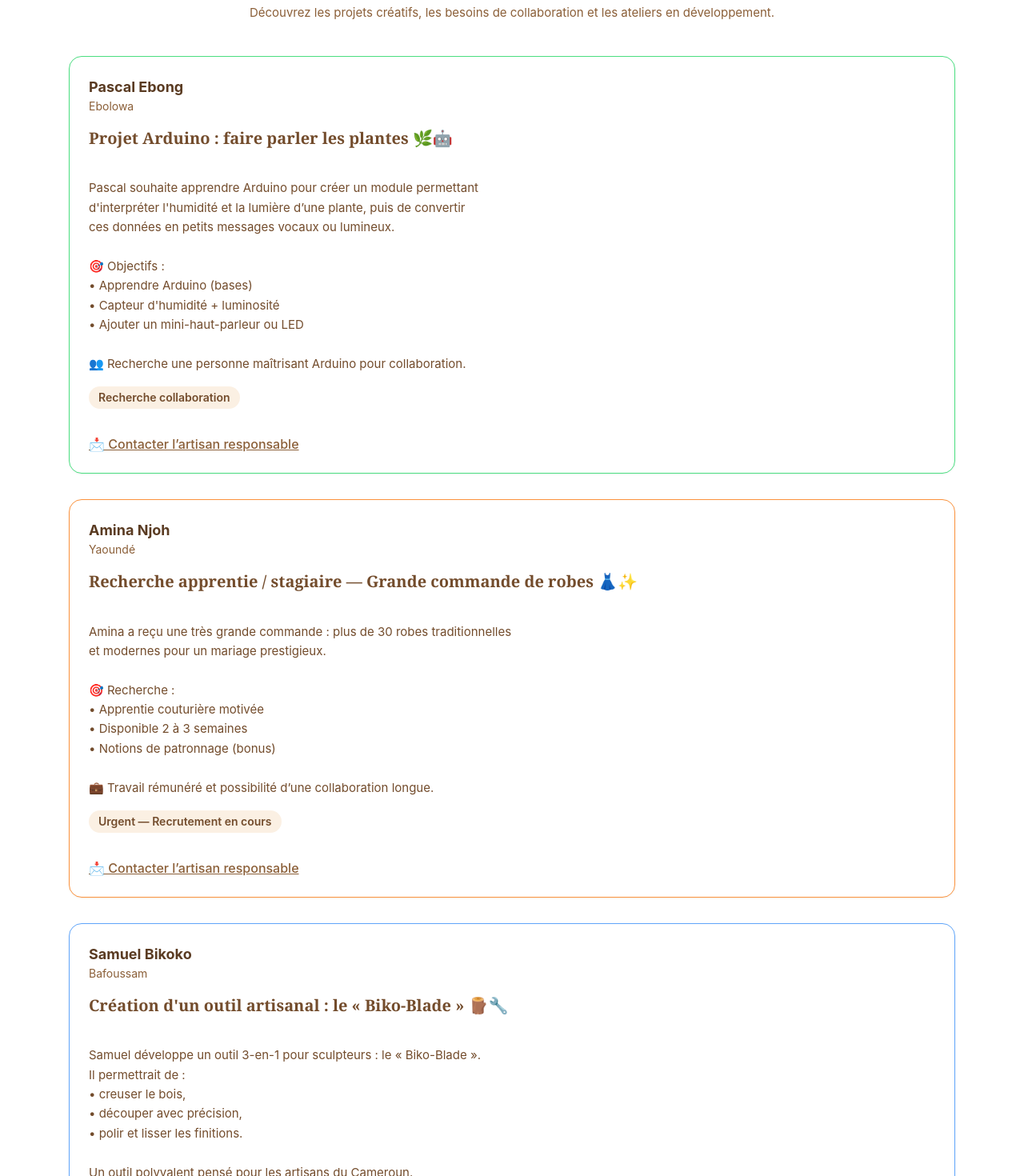
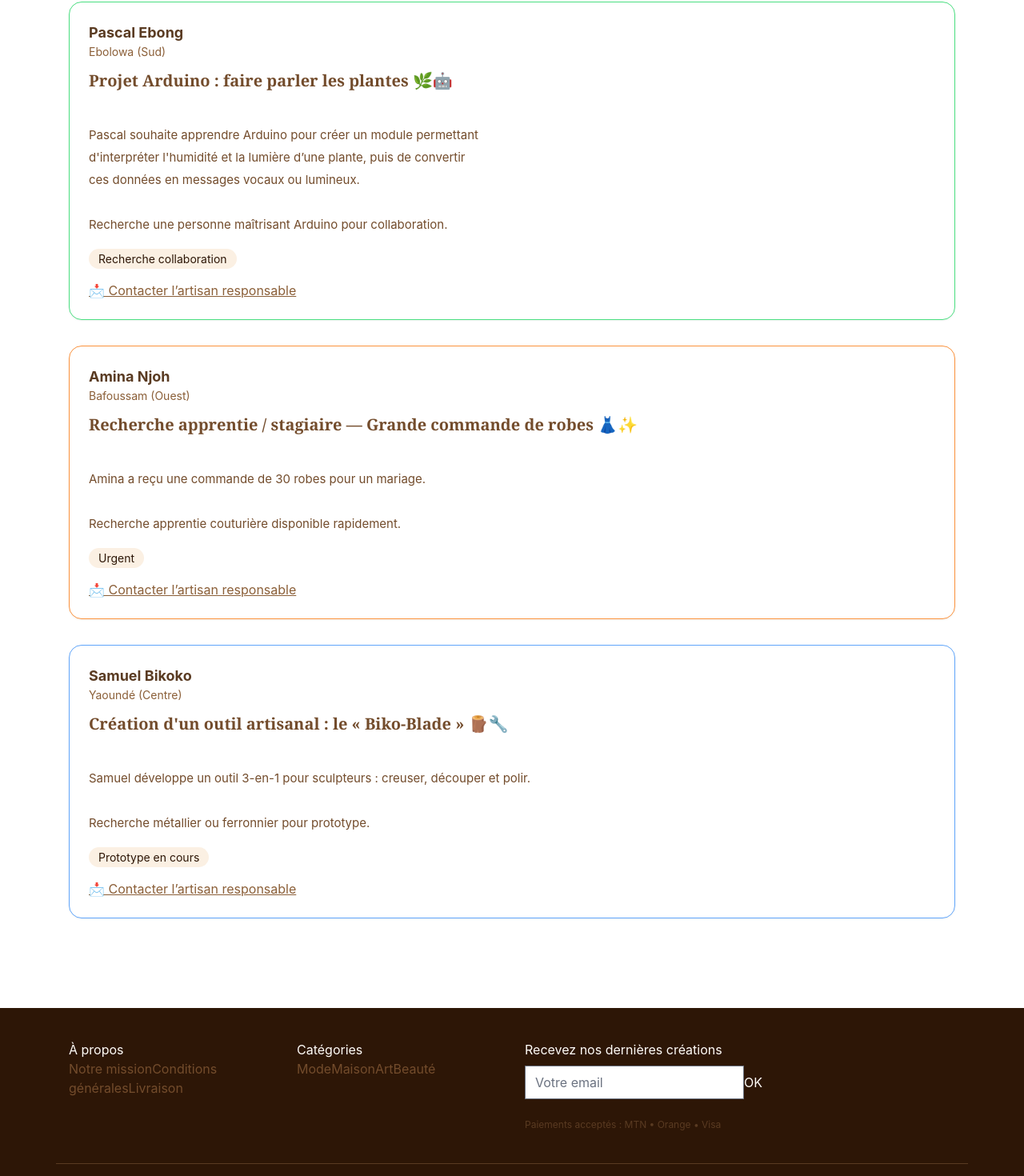
Before and after one commit to Bond52/ecommerce-web-avec-tailwind, a Next.js app: page /projets in a window 1280 px wide. Shown: the part 260-1730 px from the top of the page at 80% size. Built offline with nearby package versions, Linux system fonts and the light colour scheme.

Commit message:
projet en cours  v2

```diff
--- a/app/projets/page.tsx
+++ b/app/projets/page.tsx
@@ -1,40 +1,28 @@
 "use client";
 
 export default function ProjetsEnCoursPage() {
-  /* IDs réels provenant de ton SEED artisans */
-  const artisansByName: Record<string, string> = {
-    "Pascal Ebong": "pascal",     // remplacé ensuite par son vrai _id
-    "Amina Njoh": "amina",
-    "Samuel Bikoko": "samuel",
+  /* IDs REELS issus de ta base */
+  const IDS = {
+    pascal: "692a3dc77be2252fe0996451",
+    amina: "692a3dc77be2252fe099644d",
+    samuel: "692a3dc77be2252fe099644e",
   };
 
-  /* ⚠️ IMPORTANT :
-     Ici je mets des ID *placeholders*.
-     Remplace par les vrais _id MongoDB depuis /api/artisans.
-  */
-  const artisanIds = {
-    pascal: "6748f0a1ebong0001",   // ← METTRE LE VRAI ID ICI
-    amina: "6748efc2amina0001",    // ← METTRE LE VRAI ID ICI
-    samuel: "6748f013samuel001",   // ← METTRE LE VRAI ID ICI
-  };
-
+  /* ============================
+        PROJETS FICTIFS
+  ============================= */
   const projets = [
     {
       auteur: "Pascal Ebong",
-      auteurId: artisanIds.pascal,
-      ville: "Ebolowa",
+      id: IDS.pascal,
+      ville: "Ebolowa (Sud)",
       titre: "Projet Arduino : faire parler les plantes 🌿🤖",
       description: `
 Pascal souhaite apprendre Arduino pour créer un module permettant
 d'interpréter l'humidité et la lumière d’une plante, puis de convertir
-ces données en petits messages vocaux ou lumineux.
+ces données en messages vocaux ou lumineux.
 
-🎯 Objectifs :
-• Apprendre Arduino (bases)
-• Capteur d'humidité + luminosité
-• Ajouter un mini-haut-parleur ou LED
-
-👥 Recherche une personne maîtrisant Arduino pour collaboration.
+Recherche une personne maîtrisant Arduino pour collaboration.
       `,
       statut: "Recherche collaboration",
       couleur: "border-green-400",
@@ -42,39 +30,27 @@ ces données en petits messages vocaux ou lumineux.
 
     {
       auteur: "Amina Njoh",
-      auteurId: artisanIds.amina,
-      ville: "Yaoundé",
+      id: IDS.amina,
+      ville: "Bafoussam (Ouest)",
       titre: "Recherche apprentie / stagiaire — Grande commande de robes 👗✨",
       description: `
-Amina a reçu une très grande commande : plus de 30 robes traditionnelles
-et modernes pour un mariage prestigieux.
+Amina a reçu une commande de 30 robes pour un mariage.
 
-🎯 Recherche :
-• Apprentie couturière motivée
-• Disponible 2 à 3 semaines
-• Notions de patronnage (bonus)
-
-💼 Travail rémunéré et possibilité d’une collaboration longue.
+Recherche apprentie couturière disponible rapidement.
       `,
-      statut: "Urgent — Recrutement en cours",
+      statut: "Urgent",
       couleur: "border-orange-400",
     },
 
     {
       auteur: "Samuel Bikoko",
-      auteurId: artisanIds.samuel,
-      ville: "Bafoussam",
+      id: IDS.samuel,
+      ville: "Yaoundé (Centre)",
       titre: "Création d'un outil artisanal : le « Biko-Blade » 🪵🔧",
       description: `
-Samuel développe un outil 3-en-1 pour sculpteurs : le « Biko-Blade ».
-Il permettrait de :
-• creuser le bois,
-• découper avec précision,
-• polir et lisser les finitions.
+Samuel développe un outil 3-en-1 pour sculpteurs : creuser, découper et polir.
 
-Un outil polyvalent pensé pour les artisans du Cameroun.
-
-👥 Recherche un métallier ou ferronnier pour réaliser un prototype.
+Recherche métallier ou ferronnier pour prototype.
       `,
       statut: "Prototype en cours",
       couleur: "border-blue-400",
@@ -83,50 +59,36 @@ Un outil polyvalent pensé pour les artisans du Cameroun.
 
   return (
     <div className="wrap py-12">
-      {/* TITRE */}
       <h1 className="text-3xl font-bold text-sawaka-700 text-center mb-6">
         Projets en cours dans la communauté Sawaka
       </h1>
 
-      <p className="text-center text-sawaka-600 max-w-2xl mx-auto mb-10">
-        Découvrez les projets créatifs, les besoins de collaboration et les ateliers en développement.
-      </p>
-
-      {/* LISTE DES PROJETS — VERTICALE */}
       <div className="space-y-8">
         {projets.map((p, index) => (
           <div
             key={index}
             className={`bg-white border ${p.couleur} rounded-xl shadow-sm p-6`}
           >
-            {/* AUTEUR */}
-            <div className="mb-4">
-              <h3 className="font-bold text-sawaka-800 text-lg">
-                {p.auteur}
-              </h3>
-              <p className="text-sm text-sawaka-600">{p.ville}</p>
-            </div>
+            <h3 className="font-bold text-sawaka-800 text-lg">{p.auteur}</h3>
+            <p className="text-sm text-sawaka-600 mb-3">{p.ville}</p>
 
-            {/* TITRE */}
             <h2 className="text-xl font-semibold text-sawaka-700 mb-3">
               {p.titre}
             </h2>
 
-            {/* DESCRIPTION */}
-            <p className="text-sawaka-700 whitespace-pre-line leading-relaxed mb-4">
+            <p className="text-sawaka-700 whitespace-pre-line mb-4">
               {p.description}
             </p>
 
-            {/* STATUT */}
-            <div className="text-sm font-semibold text-sawaka-700 bg-cream-200 px-3 py-1 rounded-full inline-block mb-4">
+            <span className="text-sm bg-cream-200 px-3 py-1 rounded-full">
               {p.statut}
-            </div>
+            </span>
 
-            {/* CONTACT ARTISAN */}
+            {/* 🔗 Lien artisan — fonctionne maintenant */}
             <div className="mt-4">
               <a
-                href={`/artisans/${p.auteurId}`}
-                className="text-sawaka-600 hover:text-sawaka-800 underline font-medium"
+                href={`/artisans/${p.id}`}
+                className="text-sawaka-600 hover:text-sawaka-800 underline"
               >
                 📩 Contacter l’artisan responsable
               </a>
```
